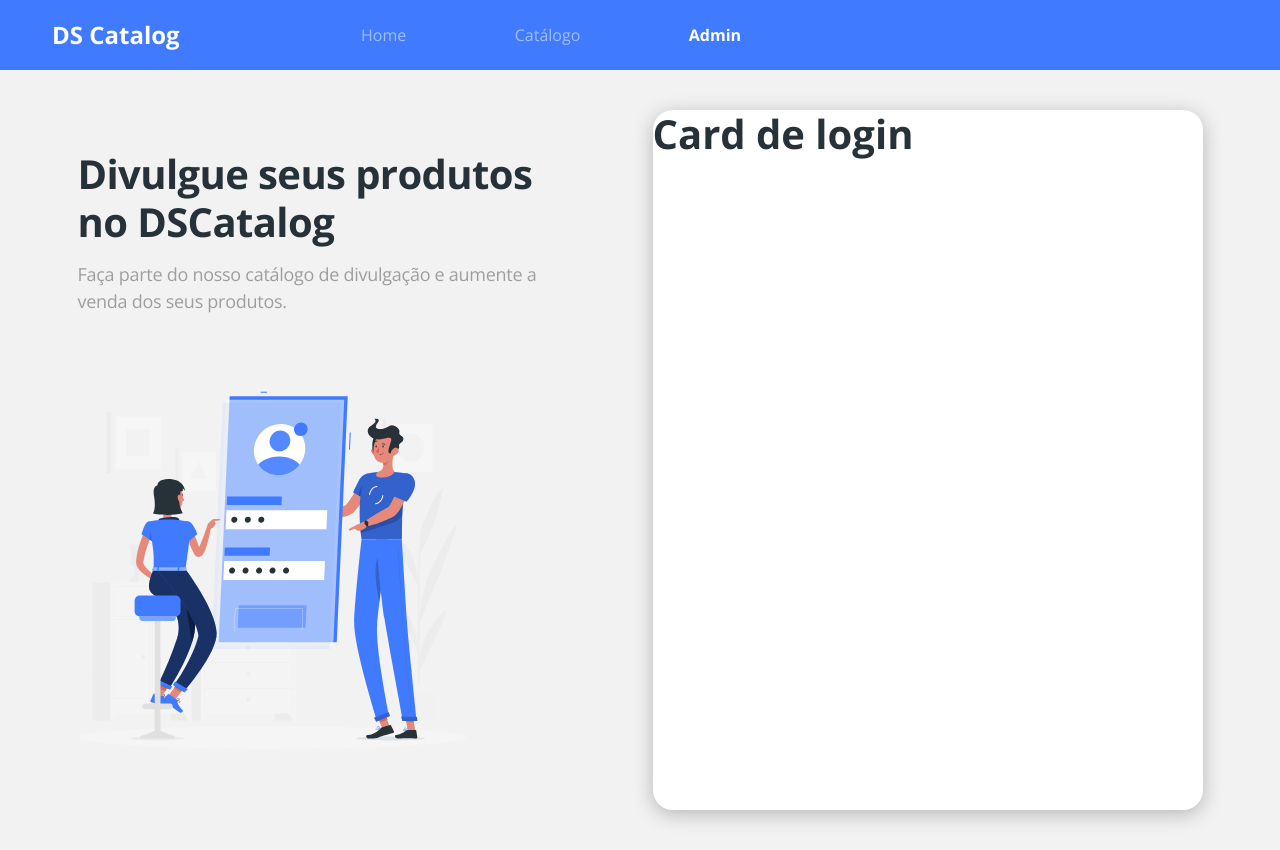
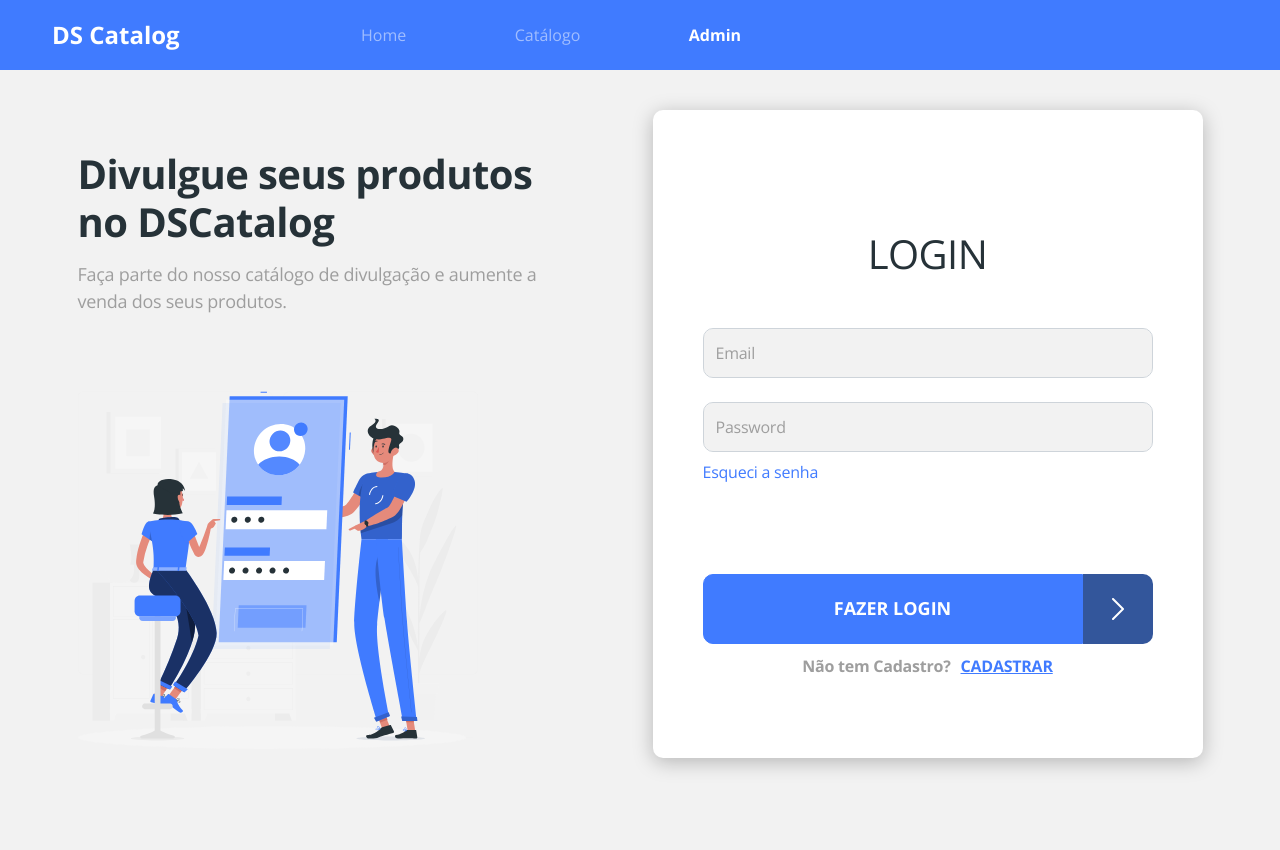
Before and after one commit to Jota-Erre-JR/dscatalog, a React (Create React App) app in the folder frontend/: page /admin/auth/login in a window 1280 px wide. Built offline with nearby package versions, Linux system fonts and the light colour scheme; no server answers.

Commit message:
Login card styling

```diff
--- a/frontend/src/App.css
+++ b/frontend/src/App.css
@@ -19,3 +19,15 @@ a, a:hover{
   box-shadow: 0px 4px 20px rgba(0, 0, 0, 0.25);
   border-radius: 10px;
 }
+
+.base-input {
+  border-radius: 10px;
+  font-size: 1em;
+  letter-spacing: -0.015em;
+  color: #263238;
+  height: 50px;
+  }
+
+  .base-input::placeholder {
+  color: #9E9E9E;
+  }
--- a/frontend/src/components/ButtonIcon/styles.css
+++ b/frontend/src/components/ButtonIcon/styles.css
@@ -3,6 +3,7 @@
 }
 
 .btn-container button {
+  width: calc(100% - 50px);
   border-radius: 10px 0px 0px 10px;
 }
 
@@ -24,6 +25,10 @@
 }
 
 @media (min-width: 576px) {
+  .btn-container button {
+    width: calc(100% - 70px);
+  }
+
   .btn-icon-container {
     width: 70px;
     height: 70px;
--- /dev/null
+++ b/frontend/src/pages/Admin/Auth/Login/index.tsx
@@ -0,0 +1,44 @@
+import { Link } from 'react-router-dom';
+import ButtonIcon from 'components/ButtonIcon';
+
+import './styles.css';
+
+const Login = () => {
+  return (
+    <div className="base-card login-card">
+      <h1>LOGIN</h1>
+      <form>
+        <div className="mb-4">
+          <input
+            type="text"
+            className="form-control base-input"
+            placeholder="Email"
+            name="username"
+          />
+        </div>
+        <div className="mb-2">
+          <input
+            type="password"
+            className="form-control base-input "
+            placeholder="Password"
+            name="password"
+          />
+        </div>
+        <Link to="/admin/auth/recover" className="login-link-recover">
+          Esqueci a senha
+        </Link>
+        <div className="login-submit">
+          <ButtonIcon text="Fazer login" />
+        </div>
+        <div className="signup-container">
+          <span className="not-registered">Não tem Cadastro?</span>
+          <Link to="/admin/auth/register" className="login-link-register">
+            CADASTRAR
+          </Link>
+        </div>
+      </form>
+    </div>
+  );
+};
+
+export default Login;
--- /dev/null
+++ b/frontend/src/pages/Admin/Auth/Login/styles.css
@@ -0,0 +1,56 @@
+.login-card {
+  padding: 20px;
+  font-size: 16px;
+}
+
+.login-card h1 {
+  font-weight: normal;
+  font-size: 2.5em;
+  text-align: center;
+  letter-spacing: -0.015em;
+  color: #263238;
+  text-transform: uppercase;
+  margin-top: 70px;
+  margin-bottom: 50px;
+}
+
+.login-link-recover {
+  font-size: 1em;
+  letter-spacing: -0.015em;
+  color: #407bff;
+  display: block;
+  margin-bottom: 90px;
+}
+
+.login-link-register {
+  font-weight: bold;
+  font-size: 1em;
+  text-align: center;
+  letter-spacing: -0.015em;
+  text-decoration-line: underline;
+  color: #407bff;
+  margin-left: 10px;
+}
+
+.login-submit {
+  margin-bottom: 10px;
+}
+
+.not-registered {
+  font-weight: bold;
+  font-size: 1em;
+  text-align: center;
+  letter-spacing: -0.015em;
+  color: #9e9e9e;
+}
+
+.signup-container {
+  text-align: center;
+  margin-bottom: 30px;
+}
+
+@media (min-width: 576px){
+    .login-card {
+        padding: 50px;
+      }
+}
--- a/frontend/src/pages/Admin/Auth/index.tsx
+++ b/frontend/src/pages/Admin/Auth/index.tsx
@@ -1,5 +1,6 @@
 import { ReactComponent as AuthImage } from 'assets/images/auth-image.svg';
 import { Route, Switch } from 'react-router-dom';
+import Login from './Login';
 
 import './styles.css';
 
@@ -17,7 +18,7 @@ const Auth = () => {
       <div className="auth-form-container">
         <Switch>
           <Route path="/admin/auth/login">
-            <h1>Card de login</h1>
+            <Login />
           </Route>
           <Route path="/admin/auth/singup">
             <h1>Card de singup</h1>
--- a/frontend/src/pages/Admin/Auth/styles.css
+++ b/frontend/src/pages/Admin/Auth/styles.css
@@ -10,9 +10,6 @@
 
 .auth-form-container {
   width: 100%;
-  background: #ffffff;
-  box-shadow: 0px 4px 20px rgba(0, 0, 0, 0.25);
-  border-radius: 20px;
 }
 
 @media (min-width: 576px) {
```
